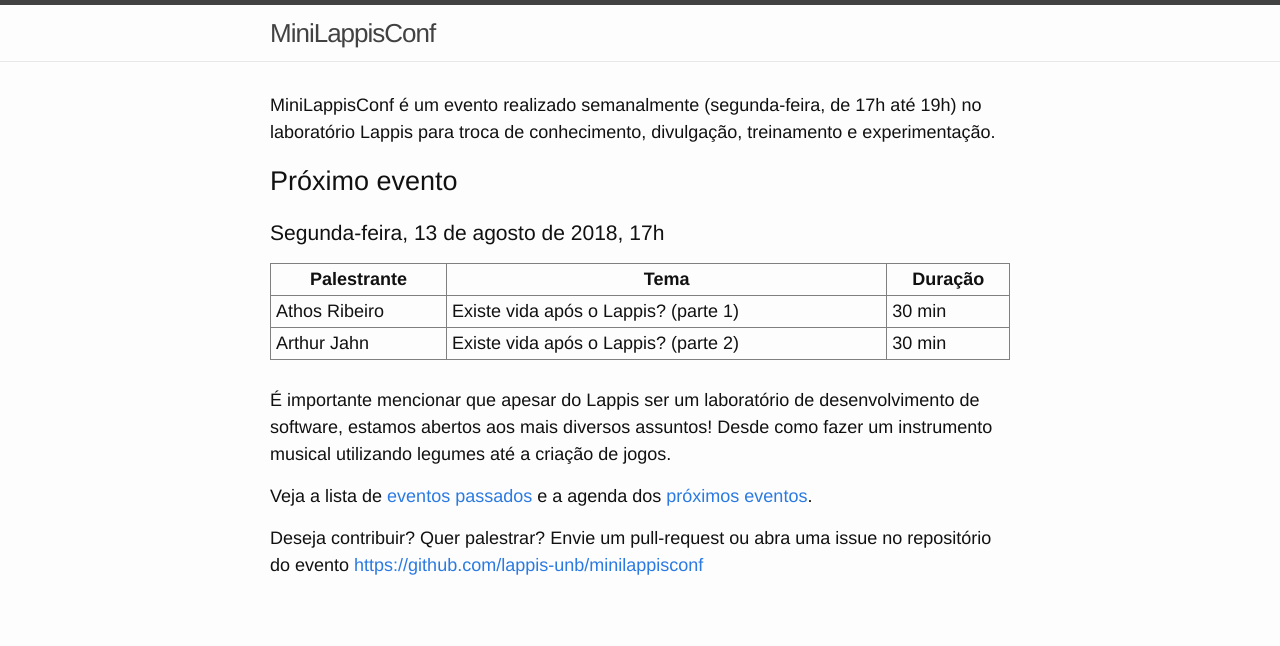
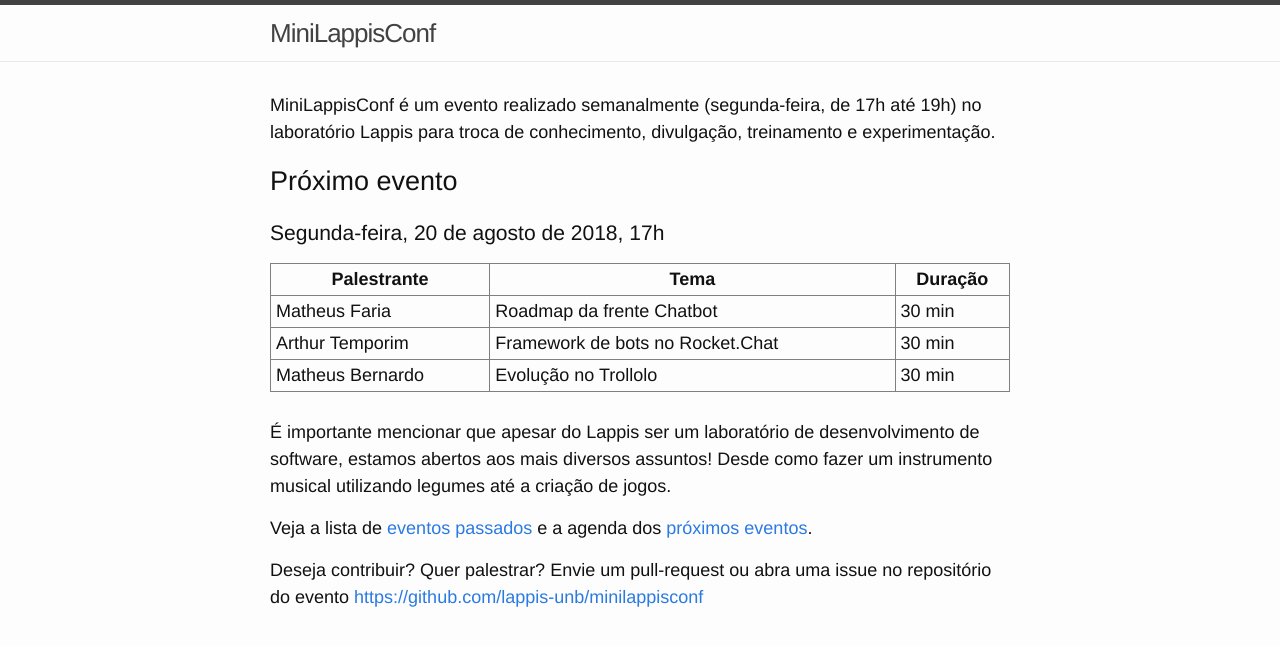
Before and after one commit to lappis-unb/MiniLappisConf, a Jekyll site: the page built from index.md, in a window 1280 px wide. Shown: the top 646 px of the page. Built offline with Jekyll 4.4.1, drawn with Linux system fonts in a browser that asks for light colours.

```diff
--- a/index.md
+++ b/index.md
@@ -8,12 +8,13 @@
 
 ## Próximo evento
 
-### Segunda-feira, 13 de agosto de 2018, 17h
+### Segunda-feira, 20 de agosto de 2018, 17h
 
 | Palestrante      | Tema                                    | Duração |
 | ---------------- | --------------------------------------- | ------- |
-| Athos Ribeiro    | Existe vida após o Lappis? (parte 1)    | 30 min  |
-| Arthur Jahn      | Existe vida após o Lappis? (parte 2)    | 30 min  |
+| Matheus Faria    | Roadmap da frente Chatbot               | 30 min  |
+| Arthur Temporim  | Framework de bots no Rocket.Chat        | 30 min  |
+| Matheus Bernardo | Evolução no Trollolo                    | 30 min  |
 
 <br/>
 É importante mencionar que apesar do Lappis ser um laboratório de
```
Also changed, not shown: agenda.md (+0 -8 lines), passados.md (+6 -0 lines).
